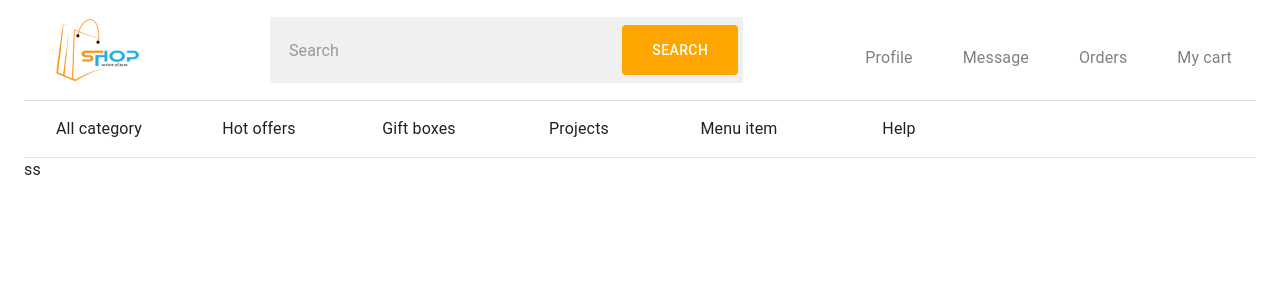
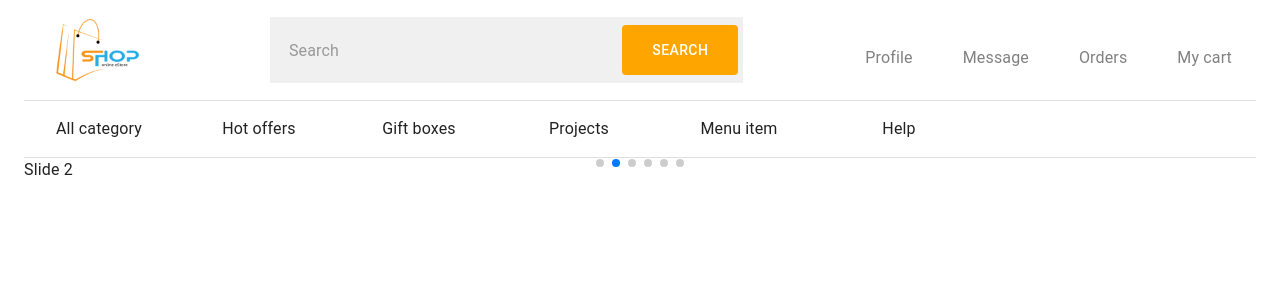
Before and after one commit to Ilkhomov-web/Next-eCommerce, a Next.js app: page / in a window 1280 px wide. Shown: the top 300 px of the page. Built offline with nearby package versions, Linux system fonts and the light colour scheme; some icons are missing.

Commit message:
some change

```diff
--- /dev/null
+++ b/app/components/Haeding.tsx
@@ -0,0 +1,12 @@
+import React from "react";
+import CustomSwiper from "./Swiper";
+
+const Haeding = () => {
+  return (
+    <div>
+      <CustomSwiper />
+    </div>
+  );
+};
+
+export default Haeding;
--- /dev/null
+++ b/app/components/Swiper.module.css
@@ -0,0 +1,43 @@
+#app {
+    height: 100%;
+  }
+  html,
+  body {
+    position: relative;
+    height: 100%;
+  }
+
+  body {
+    font-family:
+      Helvetica Neue,
+      Helvetica,
+      Arial,
+      sans-serif;
+    font-size: 14px;
+    color: #fff;
+    margin: 0;
+    padding: 0;
+  }
+
+  .swiper {
+    width: 100%;
+    height: 100%;
+  }
+
+  .swiper-slide {
+    text-align: center;
+    font-size: 18px;
+    background: #444;
+
+    /* Center slide text vertically */
+    display: flex;
+    justify-content: center;
+    align-items: center;
+  }
+
+  .swiper-slide img {
+    display: block;
+    width: 100%;
+    height: 100%;
+    object-fit: cover;
+  }
--- a/app/components/Swiper.tsx
+++ b/app/components/Swiper.tsx
@@ -1,9 +1,36 @@
 "use client";
-import { Box, Container } from "@mui/material";
 import React from "react";
+import { Swiper, SwiperSlide } from "swiper/react";
+import { Autoplay, Pagination } from "swiper/modules";
+import { Box } from "@mui/material";
+import "swiper/css";
+import "swiper/css/pagination";
+import styles from "./Swiper.module.css";
 
-const Swiper = () => {
-  return <Box>ss</Box>;
+const CustomSwiper = () => {
+  return (
+    <Box>
+      <Swiper
+        spaceBetween={30}
+        loop={true}
+        autoplay={{
+          delay: 4000,
+          disableOnInteraction: false,
+        }}
+        pagination={{ clickable: true }}
+        grabCursor={true}
+        modules={[Autoplay, Pagination]}
+        className={styles.mySwiper}
+      >
+        <SwiperSlide>Slide 1</SwiperSlide>
+        <SwiperSlide>Slide 2</SwiperSlide>
+        <SwiperSlide>Slide 3</SwiperSlide>
+        <SwiperSlide>Slide 4</SwiperSlide>
+        <SwiperSlide>Slide 5</SwiperSlide>
+        <SwiperSlide>Slide 6</SwiperSlide>
+      </Swiper>
+    </Box>
+  );
 };
 
-export default Swiper;
+export default CustomSwiper;
--- a/app/globals.css
+++ b/app/globals.css
@@ -3,6 +3,7 @@
   margin: 0;
   padding: 0;
   box-sizing: border-box;
+  user-select: none;
 }
 
 html,
--- a/app/page.tsx
+++ b/app/page.tsx
@@ -3,14 +3,14 @@
 
 import { Container } from "@mui/material";
 import Navbar from "./components/Navbar";
-import Swiper from "./components/Swiper";
+import Haeding from "./components/Haeding";
 
 export default function Home() {
   return (
     <main>
       <Container maxWidth="xl">
         <Navbar />
-        <Swiper />
+        <Haeding />
       </Container>
     </main>
   );
```
